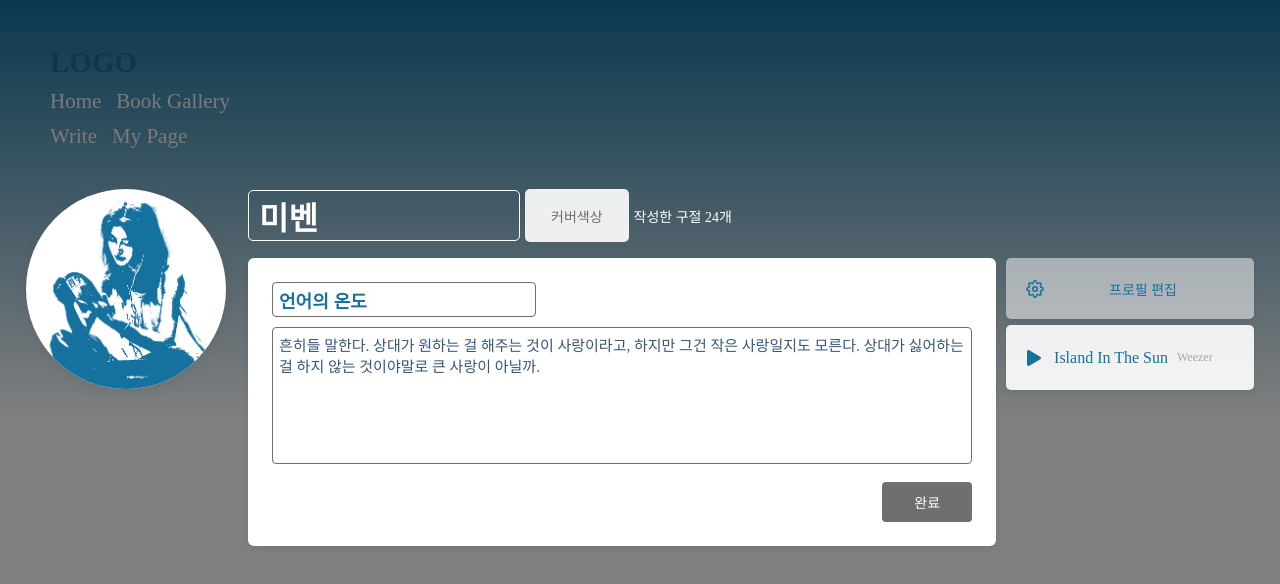
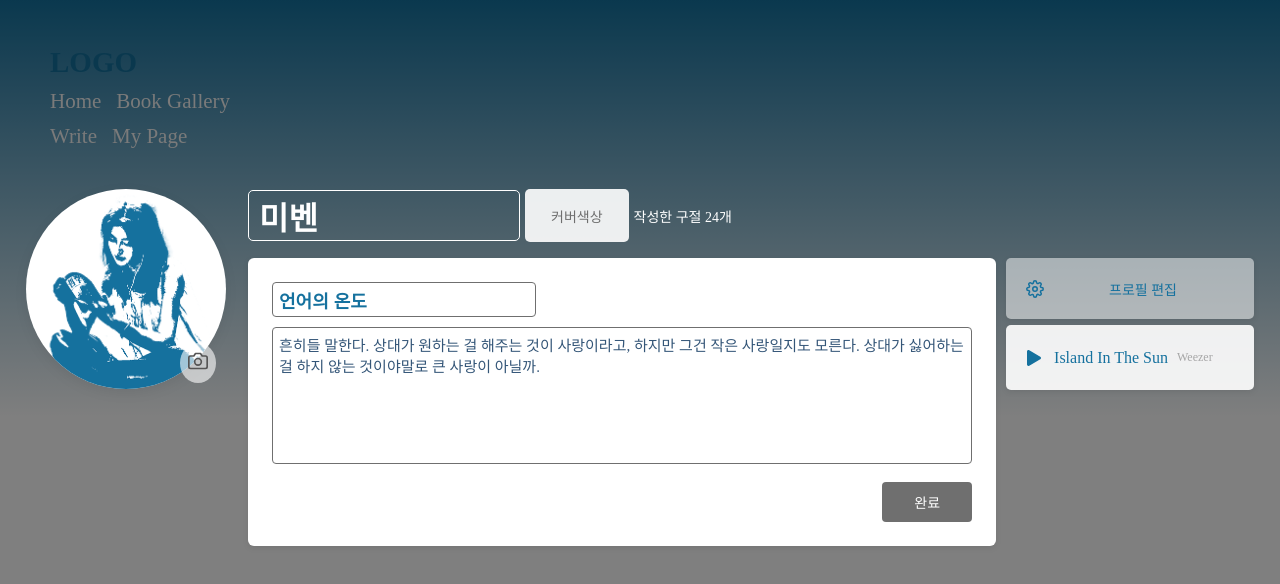
Before and after one commit to kimyena0602/2025-MIVEN-ITSHOW-front, a React (Create React App) app: page /mypageheader in a window 1280 px wide. Both pictures are taken after a click on the button "프로필 편집". Shown: the top 584 px of the page. Built offline with nearby package versions, Linux system fonts and the light colour scheme; a web font is replaced by a local one.

Commit message:
✨ [feat] : isEditing 일 시, 카메라 아이콘 추가하기

```diff
--- a/src/components/MyPageHeader.jsx
+++ b/src/components/MyPageHeader.jsx
@@ -3,6 +3,7 @@ import Nav from "../components/Nav";
 import styles from "../styles/MyPageHeader.module.css";
 import { FiSettings } from "react-icons/fi";
 import { FaPlay } from "react-icons/fa";
+import { FiCamera } from "react-icons/fi";
 
 export default function MyPageHeader() {
   const [data, setData] = useState(null);
@@ -55,6 +56,11 @@ export default function MyPageHeader() {
       {isEditing && <div className={styles.overlay}></div>}
       <div className={styles.container}>
         <div className={styles.imageWrapper}>
+          {isEditing && (
+            <label htmlFor="imageUpload" className={styles.cameraIconWrapper}>
+              <FiCamera className={styles.cameraIcon} />
+            </label>
+          )}
           <label htmlFor="imageUpload">
             <img
               src={
--- a/src/styles/MyPageHeader.module.css
+++ b/src/styles/MyPageHeader.module.css
@@ -248,3 +248,20 @@
 .songname {
   font-weight: 500;
 }
+
+.cameraIconWrapper {
+  position: absolute;
+  bottom: 10px;
+  right: 10px;
+  background: rgba(255, 255, 255, 0.6);
+  border-radius: 50%;
+  padding: 8px;
+  cursor: pointer;
+  z-index: 15;
+}
+
+.cameraIcon {
+  width: 20px;
+  height: 20px;
+  color: #555;
+}
```
